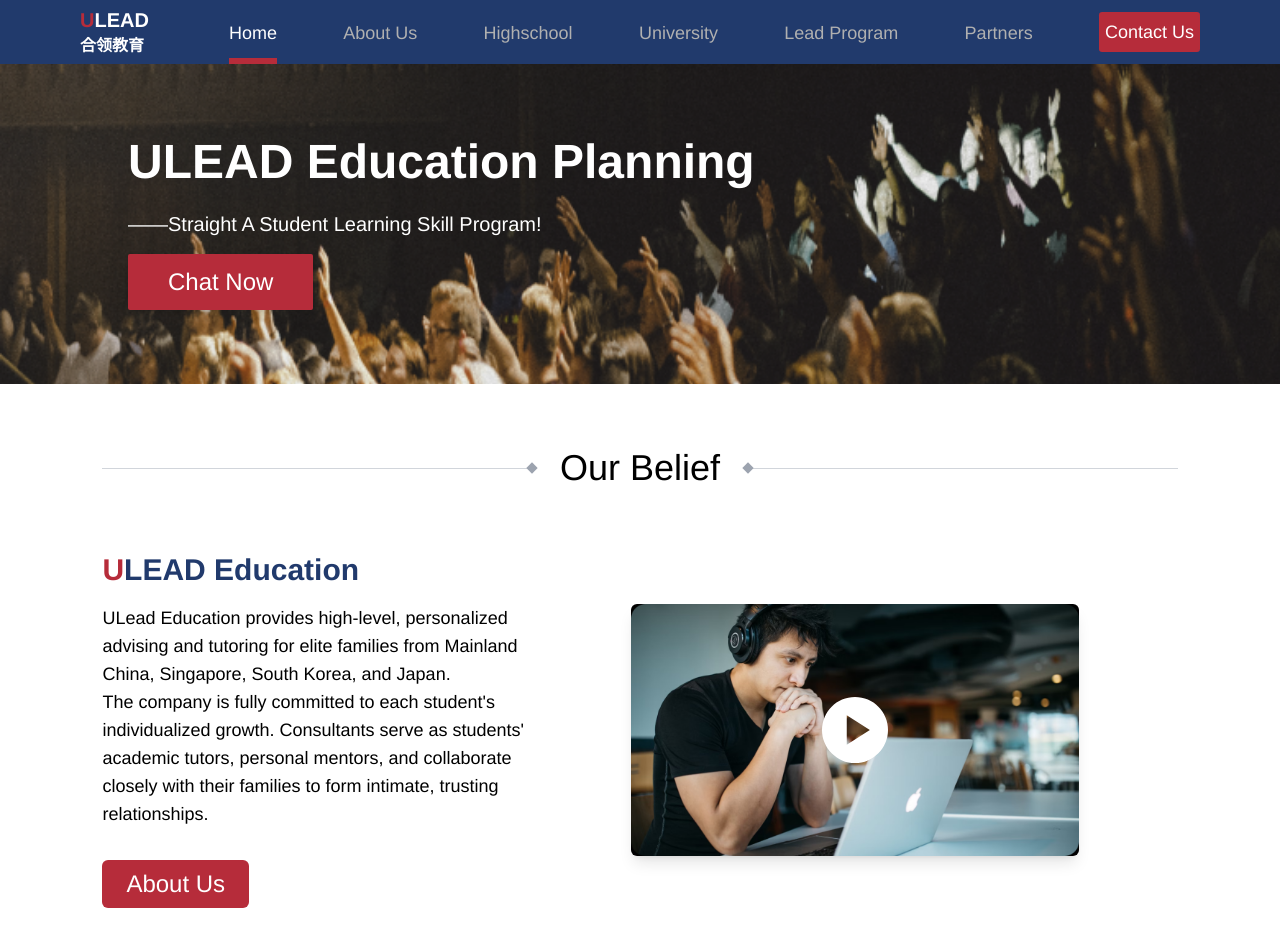
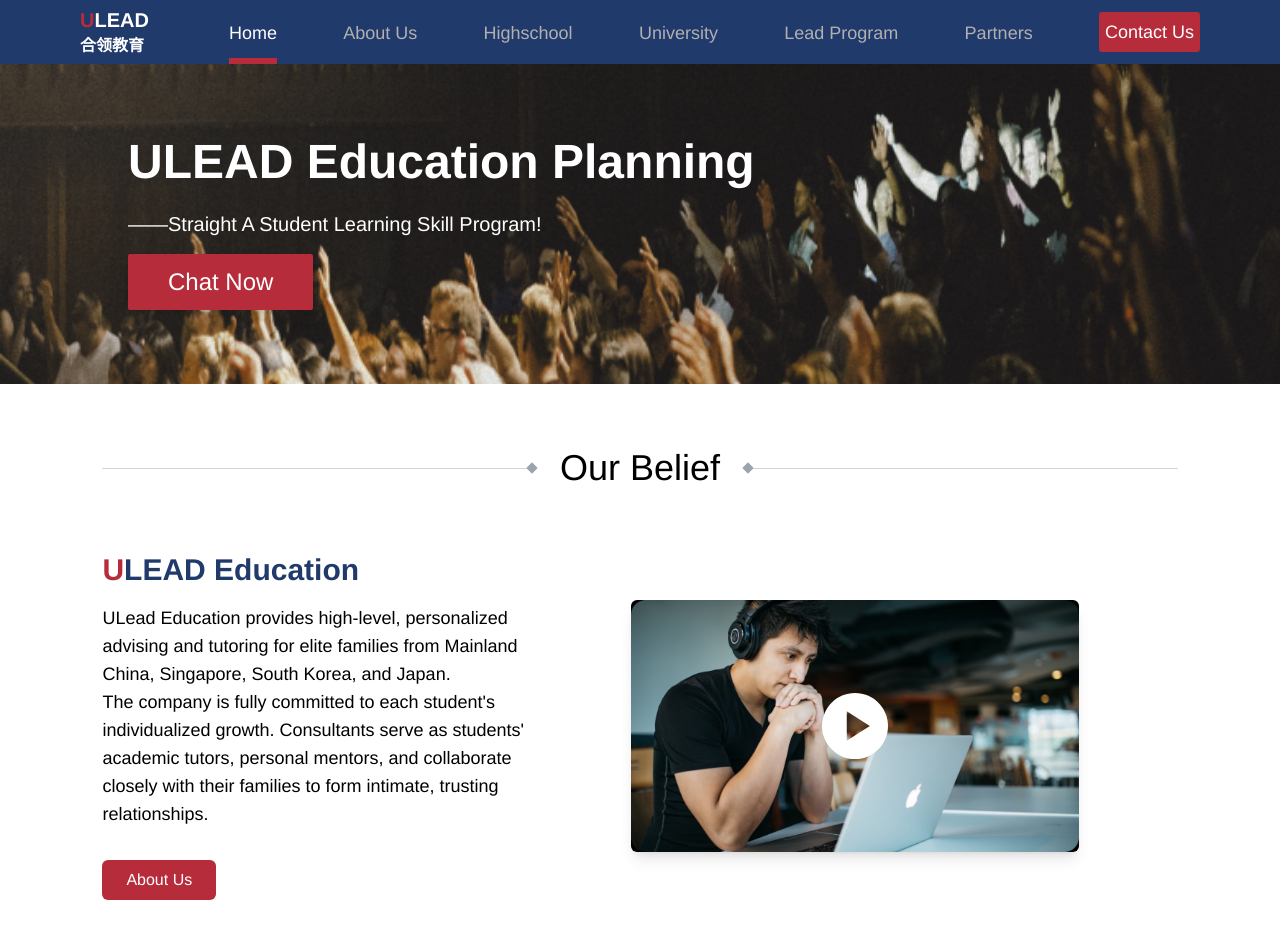
Before and after one commit to jacobsun000/ulead, a Next.js app: page / in a window 1280 px wide. Shown: the top 952 px of the page. Built offline with nearby package versions, Linux system fonts and the light colour scheme.

Commit message:
refactor: Edit to default export

```diff
--- a/app/page.js
+++ b/app/page.js
@@ -2,7 +2,7 @@ import Header from "@/ui/Header";
 import Image from "next/image";
 import Slider from "@/ui/Slider";
 import Panel from "@/ui/Panel";
-import { OfferItem } from "@/ui/OfferItem";
+import OfferItem from "@/ui/OfferItem";
 
 export default function Home() {
   return (
@@ -106,7 +106,7 @@ function OurBeliefSection() {
             {`The company is fully committed to each student's individualized growth. Consultants serve as students' academic tutors, personal mentors, and collaborate closely with their families to form intimate, trusting relationships.`}
           </p>
           <div className="grid w-full justify-items-center md:justify-items-start">
-            <a href="/about-us" className="bg-primary text-white md:text-2xl px-6 py-2 rounded-md hover:bg-primaryLight transition duration-300">
+            <a href="/about-us" className="bg-primary text-white px-6 py-2 rounded-md hover:bg-primaryLight transition duration-300">
               About Us
             </a>
           </div>
--- a/ui/OfferItem.js
+++ b/ui/OfferItem.js
@@ -1,6 +1,6 @@
 import Image from 'next/image';
 
-export const OfferItem = ({ logo, school, count }) => {
+export default function OfferItem({ logo, school, count }) {
   return (
     <div className="bg-white flex w-full items-center justify-between p-4 rounded-full shadow-md">
       {/* School logo */}
```
